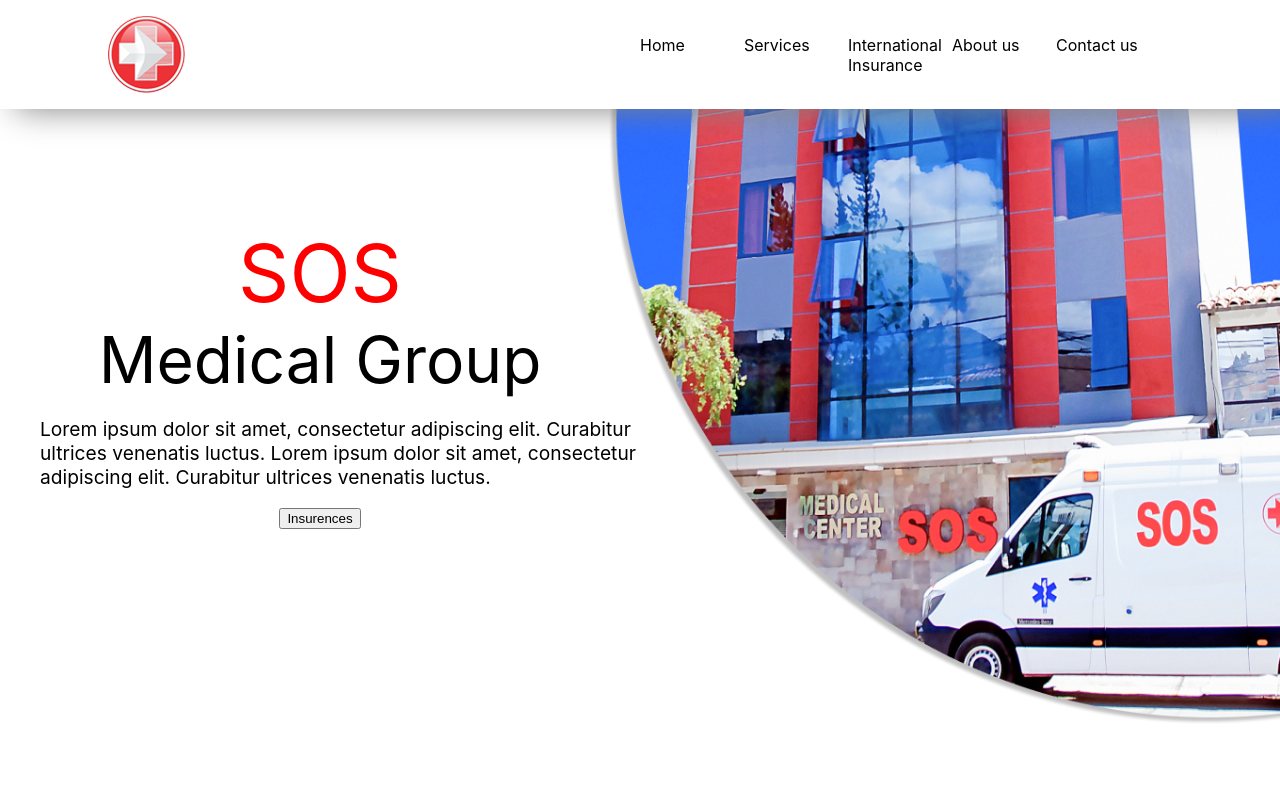
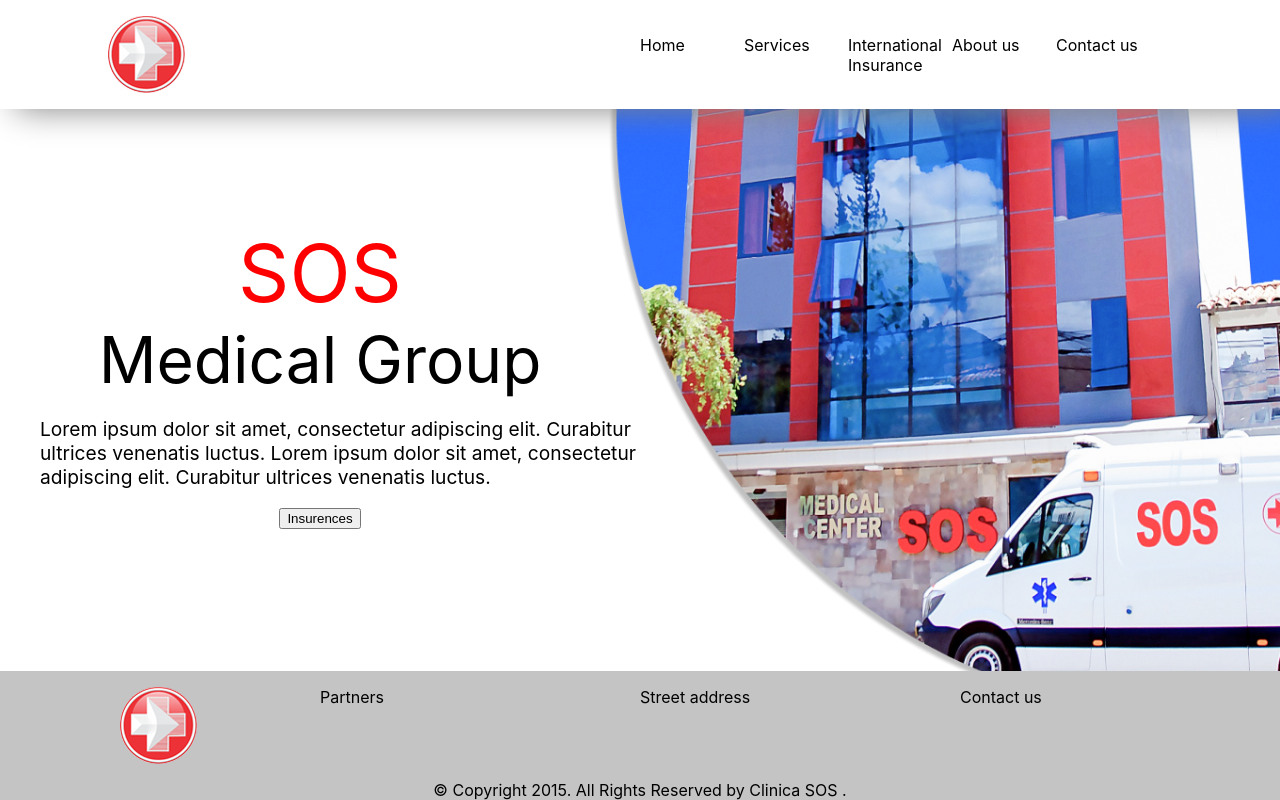
Before and after one commit to Sisterno/SOS-MG-WEB, a Next.js app: page /1 in a window 1280 px wide. Built offline with nearby package versions, Linux system fonts and the light colour scheme.

Commit message:
Footer done

```diff
--- /dev/null
+++ b/components/footer/footer.tsx
@@ -0,0 +1,32 @@
+import styles from "./style.module.css"
+export interface FooterProps {
+
+}
+
+const Footer: React.SFC<FooterProps> = () => {
+    return (
+        <div className={styles.footerContainer}>
+            <div className={styles.dataContainer}>
+                <img src="/img/logo.png" alt="" className={styles.logo} />
+                <div>
+                    <span>Partners</span>
+                    <span></span>
+                    <span></span>
+                </div>
+                <div>
+                    <span>Street address</span>
+                    <span></span>
+                    <span></span>
+                </div>
+                <div>
+                    <span>Contact us</span>
+                    <span></span>
+                    <span></span>
+                </div>
+            </div>
+            <span className={styles.derechos}>© Copyright 2015. All Rights Reserved by Clinica SOS .</span>
+        </div>
+    );
+}
+
+export default Footer;
--- /dev/null
+++ b/components/footer/style.module.css
@@ -0,0 +1,19 @@
+.footerContainer{
+    background-color: hsl(0, 0%, 77%);
+    display: grid;
+    position: absolute;
+    width: 100%;
+    bottom: 0;
+}
+.dataContainer{
+    display: grid;
+    grid-template-columns: repeat(4,1fr);
+    padding: 1rem 0 1rem 0;
+}
+.derechos{
+    justify-self: center;
+}
+.logo{
+    justify-self: center;
+    align-self: center;
+}
--- a/components/header/header.tsx
+++ b/components/header/header.tsx
@@ -6,8 +6,9 @@
 
 const header: React.SFC<headerProps> = () => {
     return (
+        <nav>
             <div className={styles.container}>
-            <img className={styles.logo} src="/img/logo.png" alt=""/>
+                <img className={styles.logo} src="/img/logo.png" alt="" />
                 <div className={styles.navLinks}>
                     <span>Home</span>
                     <span>Services</span>
@@ -16,6 +17,7 @@
                     <span>Contact us</span>
                 </div>
             </div>
+        </nav>
     );
 }
 
--- a/pages/1.tsx
+++ b/pages/1.tsx
@@ -8,7 +8,6 @@
 const LandingPage: React.SFC<LandingPageProps> = () => {
     return (
         <div>
-            <Header/>
             <Hero/>
         </div>
     );
--- a/pages/_app.js
+++ b/pages/_app.js
@@ -1,7 +1,14 @@
 import '../styles/globals.css'
+import Header from "../components/header/header";
+import Footer from "../components/footer/footer";
 
 function MyApp({ Component, pageProps }) {
-  return <Component {...pageProps} />
+  return(
+  <>
+    <Header/>
+    <Component {...pageProps} />
+    <Footer/>
+  </>)
 }
 
 export default MyApp
```
Lines whose indentation alone changed are shown as unchanged.
